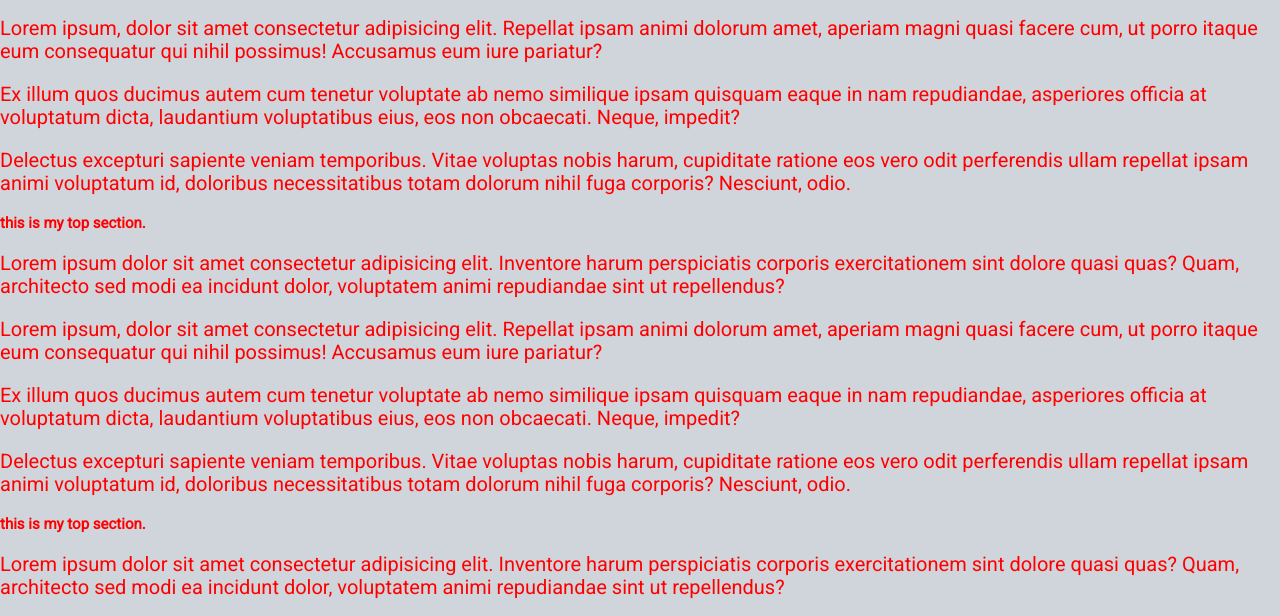
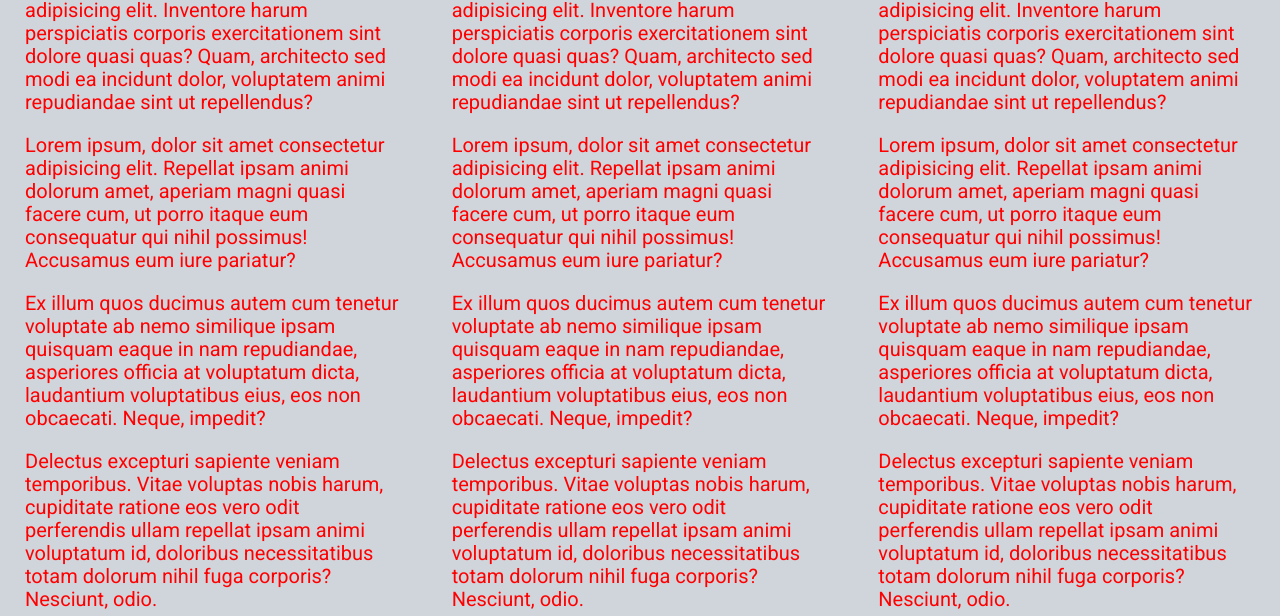
Before and after one commit to Kylekoch18/Portfolio-project, a website built with Parcel: page index.html in a window 1280 px wide. Shown: the part 782-1398 px from the top of the page. Built offline with nearby package versions, Linux system fonts and the light colour scheme.

Commit message:
add 3-column flex box

```diff
--- a/index.html
+++ b/index.html
@@ -73,7 +73,7 @@
     <a href="https://github.com/kylekoch18" target="_blank">
       <span class="fab fa-github-square"></span>
   </a>
-
+  <span class="fab fa-linkedin"></span>
 
     </footer>
 </html>
--- a/style.css
+++ b/style.css
@@ -90,7 +90,7 @@ header {
 }
 
 header div {
-    background: rgba(178, 184, 196, 0.6);
+    background: rgba(34, 69, 138, 0.6);
     width: 100%;
 }
 header, header div {
@@ -99,3 +99,21 @@ header, header div {
     flex-direction: column;
     justify-content: center;
 }
+
+/* main */
+main {
+display: flex;
+justify-content: space-around;
+}
+
+main > section {
+    background: ;
+    margin: 10px;
+    padding: 15px;
+    color: ;
+}
+
+main section h2 {
+    font-weight: bold;
+    text-transform: uppercase
+}
```
